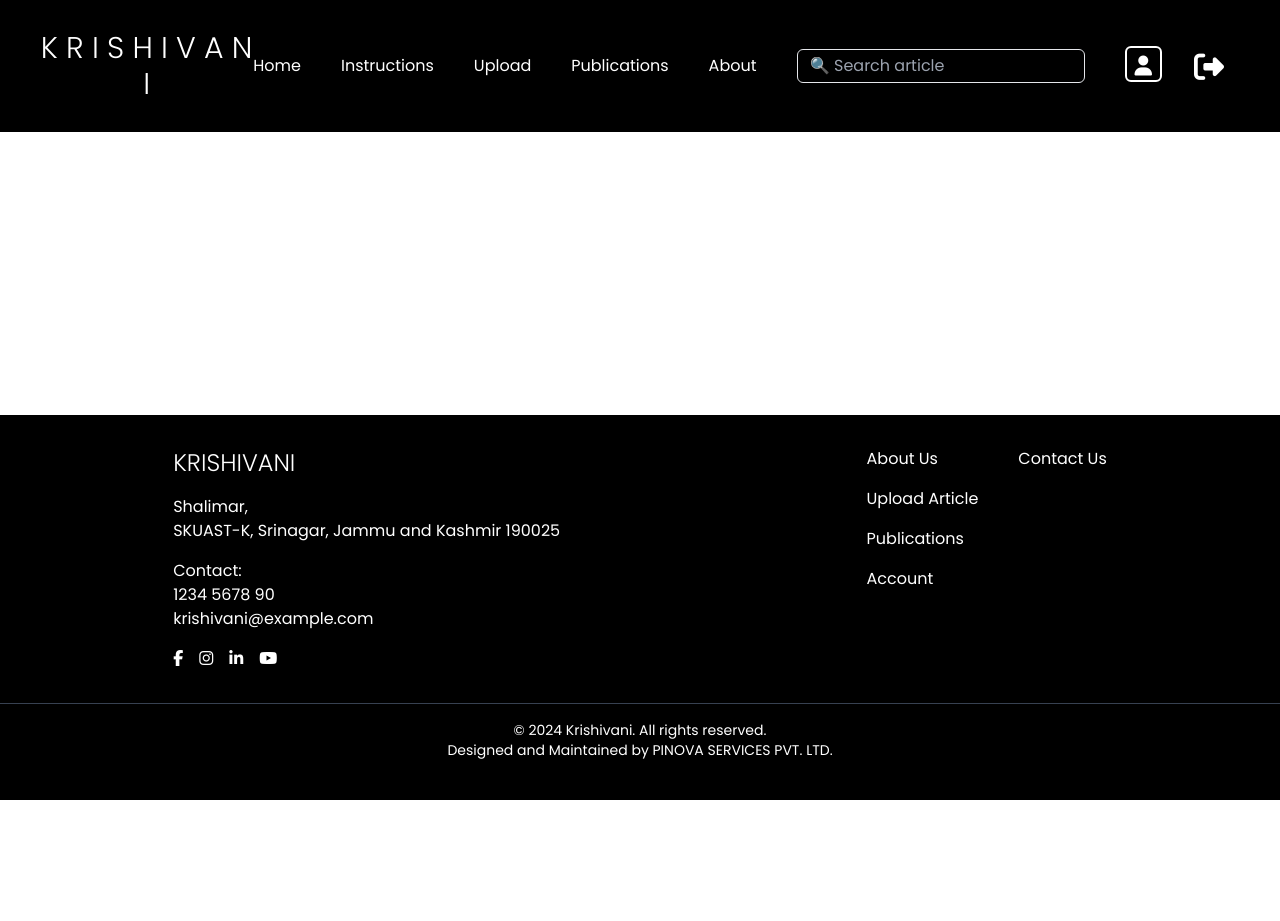
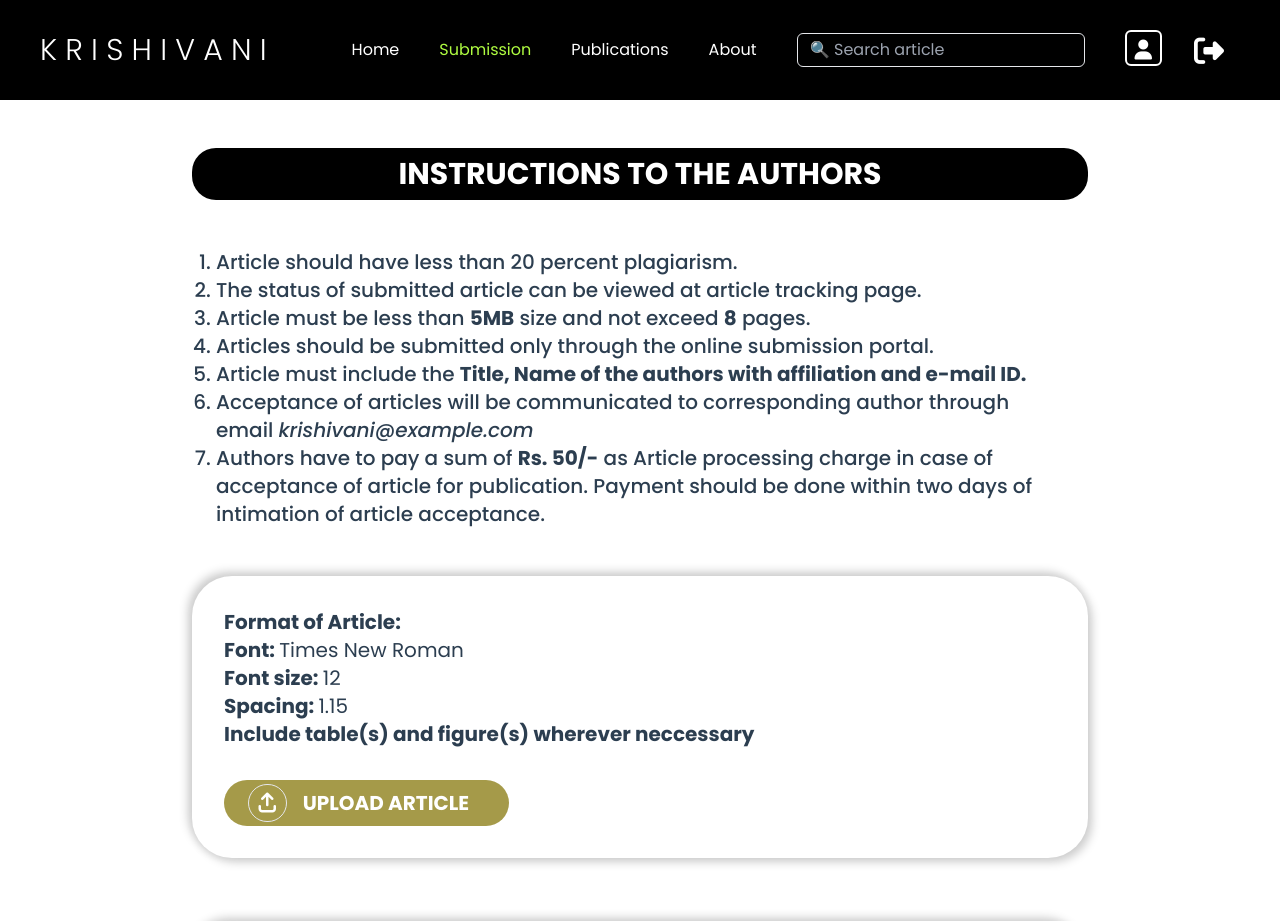
Before and after one commit to takshuja/krishivani, a Vue app: page /submission in a window 1280 px wide. Shown: the top 921 px of the page. Before the commit the page ends 800 px from the top, so only its background shows below. Built offline with nearby package versions, Linux system fonts and the light colour scheme; no server answers; sample sign-in values are in the browser's storage.

Commit message:
Updated routes and changed layout

```diff
--- a/src/components/NavBar.vue
+++ b/src/components/NavBar.vue
@@ -5,11 +5,9 @@
                     I</label></router-link>
         </div>
         <div class="nav-links flex gap-10 items-center justify-between w-fit text-md">
-            <router-link to="/">Home</router-link>
-            <router-link to="/instructions">Instructions</router-link>
-            <router-link to="/upload">Upload</router-link>
-            <router-link to="/">Publications</router-link>
-            <router-link to="about">About</router-link>
+            <router-link v-for="route in navroutes" :to="{ name: route.name }">
+                {{ route.label }}
+            </router-link>
             <!-- Search Input -->
             <div class="flex">
                 <input type="search" placeholder=" &#x1F50D; Search article"
@@ -37,13 +35,14 @@
 
 <script>
 import { authStore } from '@/stores/authStore';
-import { useRouter } from 'vue-router';
+import { navRoutes } from '@/utils/routes';
 
 export default {
     data() {
         return {
             isLoggedIn: false,
             store: authStore(),
+            navroutes: navRoutes,
         }
     },
     async mounted() {
--- a/src/components/Nav_Mobile.vue
+++ b/src/components/Nav_Mobile.vue
@@ -14,12 +14,17 @@
             <!-- List Items -->
             <div class="my-8">
                 <ul class="text-start text-lg">
-                    <li><router-link :to="{ name: 'home' }">Home</router-link></li>
+                    <li v-for="route in navroutes">
+                        <router-link :to="{ name: route.name }">
+                            {{ route.label }}
+                        </router-link>
+                    </li>
+                    <!-- <li><router-link :to="{ name: 'home' }">Home</router-link></li>
                     <li><router-link :to="{ name: 'instructions' }">Instructions</router-link></li>
-                    <li><router-link :to="{ name: 'upload' }">Upload</router-link></li>
+                    <li><router-link :to="{ name: 'submission' }">Submission</router-link></li>
                     <li><router-link :to="{ name: 'home' }">Publications</router-link></li>
                     <li><router-link :to="{ name: 'about' }">About</router-link></li>
-                    <li><router-link :to="{ name: 'home' }">Contact</router-link></li>
+                    <li><router-link :to="{ name: 'home' }">Contact</router-link></li> -->
                 </ul>
             </div>
 
@@ -53,6 +58,7 @@
 
 <script>
 import { authStore } from '@/stores/authStore';
+import { navRoutes } from '@/utils/routes';
 
 export default {
     data() {
@@ -62,6 +68,7 @@
             nav_expanded: "flex",
             expanded_nav: "hidden",
             isExpanded: false,
+            navroutes: navRoutes,
         }
     },
     async mounted() {
--- a/src/router/index.js
+++ b/src/router/index.js
@@ -6,7 +6,8 @@
 import { authStore } from '@/stores/authStore'
 import UploadArticleView from '@/views/upload/UploadInstructions.vue'
 import { useRouteStore } from '@/stores/routeStore'
-import UploadPage from '@/views/upload/UploadPage.vue'
+import UploadPage from '@/views/upload/Submission.vue'
+import AboutView from '../views/AboutView.vue'
 
 const routes = [
   {
@@ -38,9 +39,15 @@
     meta: { requiresAuth: true },
   },
   {
-    path: '/upload',
-    name: 'upload',
+    path: '/submission',
+    name: 'submission',
     component: UploadPage,
+    meta: { requiresAuth: true },
+  },
+  {
+    path: '/publications',
+    name: 'publications',
+    component: AboutView,
     meta: { requiresAuth: true },
   },
   {
--- /dev/null
+++ b/src/utils/routes.js
@@ -0,0 +1,9 @@
+
+const navRoutes = [
+    { name: 'home', label: 'Home' },
+    { name: 'submission', label: 'Submission' },
+    { name: 'publications', label: 'Publications' },
+    { name: 'about', label: 'About' },
+]
+
+export { navRoutes };
--- a/src/views/upload/UploadPage.vue
+++ b/src/views/upload/Submission.vue
@@ -1,5 +1,9 @@
 <template>
-    <div class="my-8 px-8 lg:w-3/4 lg:mx-auto">
+
+    <UploadInstructions />
+
+
+    <div class="my-8 px-8 lg:w-3/4 lg:mx-auto" id="#submission">
         <div class="instructions bg-[#78AD2C] text-white font-bold px-4 py-5 rounded-3xl lg:text-3xl">
             KRISHIVANI - ARTICLE SUBMISSION
         </div>
@@ -93,10 +97,11 @@
 
 <script>
 import DropdownMenu from "@/components/DropdownMenu.vue";
-import { firebase_firestore, firebase_storage } from "@/firebase";
+import UploadInstructions from "./UploadInstructions.vue";
+
 
 export default {
-    components: { DropdownMenu },
+    components: { DropdownMenu, UploadInstructions },
     data() {
         return {
             formData: {
--- a/src/views/upload/UploadInstructions.vue
+++ b/src/views/upload/UploadInstructions.vue
@@ -32,7 +32,7 @@
                 </ul>
             </div>
             <div class="upload-btn text-white lg:text-xl font-bold hover:cursor-pointer">
-                <button @click="$router.push('/upload')"
+                <button @click="scrollToSection('#submission')"
                     class="bg-[#A59A49] px-6 py-1 rounded-3xl transition duration-300 ease-in-out transform hover:scale-105  ">
                     <span class="fa-solid fa-arrow-up-from-bracket border  rounded-full p-[0.5rem] px-[0.6rem]"></span>
                     <label class="px-4">UPLOAD ARTICLE</label>
@@ -62,6 +62,21 @@
 </template>
 
 
+<script>
+export default {
+    methods: {
+        scrollToSection(sectionId) {
+            const section = document.getElementById(sectionId);
+            if (section) {
+                section.scrollIntoView(
+                    { behavior: 'smooth' }
+                )
+            }
+        }
+    }
+}
+</script>
+
 <style lang="css" scoped>
 .format {
     box-shadow: 4px 4px 10px #ccc, -4px -4px 10px #ccc;
--- a/src/views/user/ProfileView.vue
+++ b/src/views/user/ProfileView.vue
@@ -10,7 +10,6 @@
                 </div>
                 <div class="mail font-bold text-md md:text-lg">
                     {{ userDetails == null ? 'Loading...' : userDetails.email }}
-                    <!-- {{ currentUser ? (currentUser.email ?? 'johndoe@example.com') : 'Loading' }} -->
                 </div>
             </div>
 
@@ -141,7 +140,6 @@
         if (this.store.userData == null) await this.store.getUser(this.store.user.email);
         this.user = this.store.user;
         this.userData = this.store.userData;
-        // this.store.getUser(this.currentUser.uid);
     },
 
     computed: {
```
